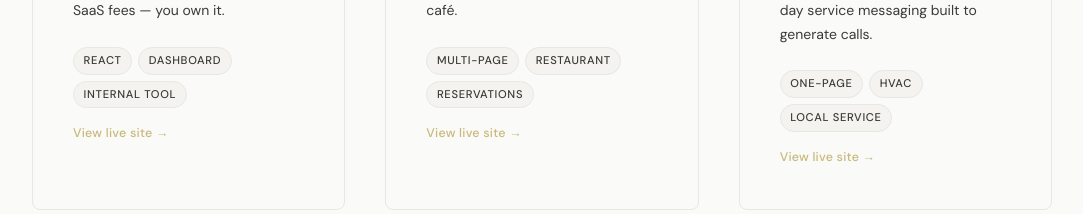
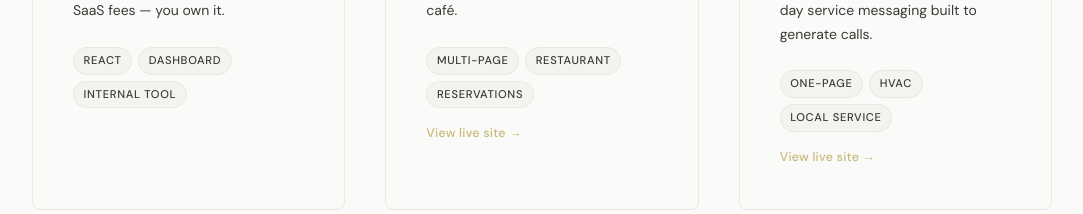
Before and after one commit to wjbirkett/websitesbywillie, a React (Vite) app: page / in a window 1280 px wide. Shown: the part 4940-5154 px from the top of the page, without its empty margins (98-1181 px from the left). Built offline with nearby package versions, Linux system fonts and the light colour scheme; a web font is replaced by a local one.

Commit message:
remove lead tracker live link

```diff
--- a/src/App.jsx
+++ b/src/App.jsx
@@ -301,7 +301,6 @@ function Portfolio() {
       img: null,
       tags: ['React', 'Dashboard', 'Internal Tool'],
       theme: 'neutral',
-      url: 'https://lead-tracker-sooty.vercel.app/',
       placeholder: 'Lead Tracker',
     },
     {
```
